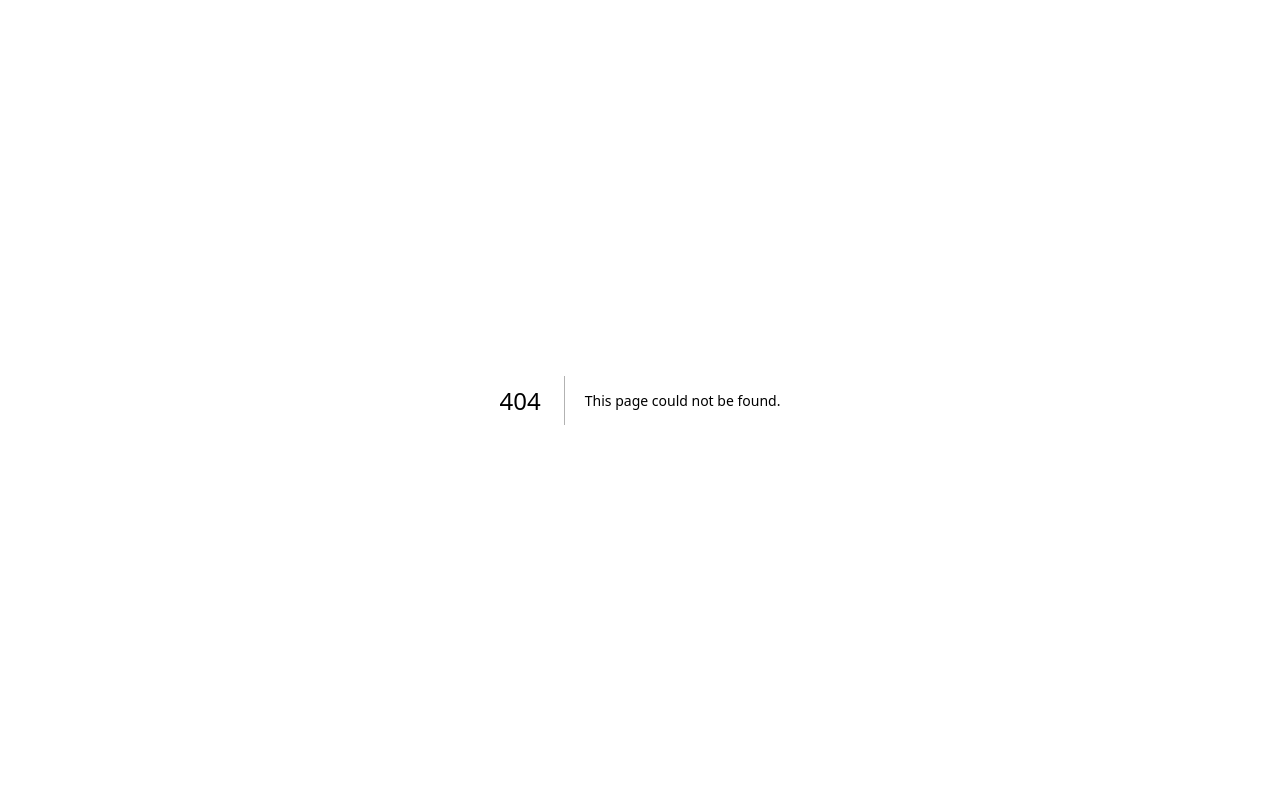
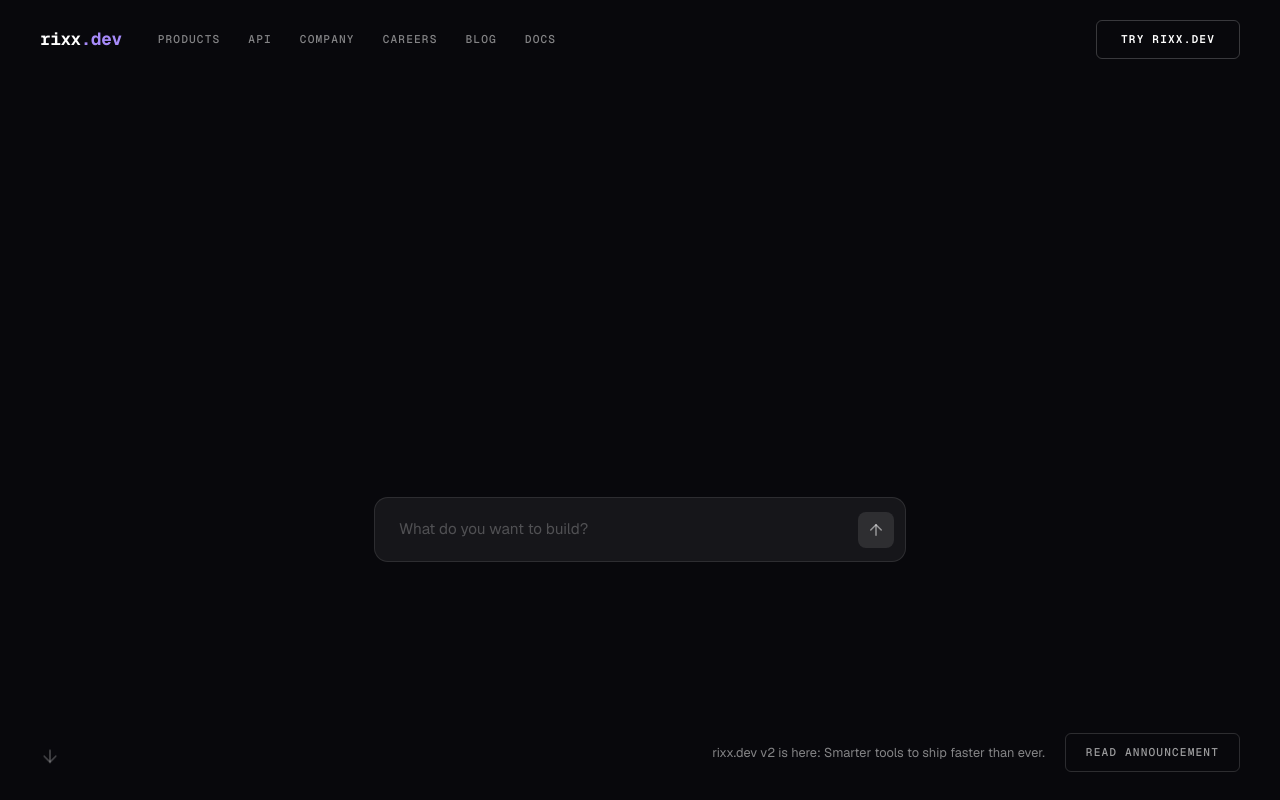
Before and after one commit to dev-rixx/nextjs-ui-collection, a Next.js app: page /reveal-v1 in a window 1280 px wide. Before the commit this address had no page. Built offline with nearby package versions, Linux system fonts and the light colour scheme.

Commit message:
reveal text

```diff
--- /dev/null
+++ b/app/(reveal)/reveal-v1/page.tsx
@@ -0,0 +1,94 @@
+"use client";
+
+import styles from "../../../components/reveal/reveal.module.css";
+import RevealTitle from "../../../components/reveal/RevealTitle";
+
+export default function RixxHero() {
+  return (
+    <div className={styles.page}>
+      {/* ── Navbar ── */}
+      <nav className={styles.navbar}>
+        <div className={styles.navLeft}>
+          <div className={styles.logo}>
+            rixx<span className={styles.logoAccent}>.dev</span>
+          </div>
+          <div className={styles.navLinks}>
+            <a href="#" className={styles.navLink}>
+              Products
+            </a>
+            <a href="#" className={styles.navLink}>
+              API
+            </a>
+            <a href="#" className={styles.navLink}>
+              Company
+            </a>
+            <a href="#" className={styles.navLink}>
+              Careers
+            </a>
+            <a href="#" className={styles.navLink}>
+              Blog
+            </a>
+            <a href="#" className={styles.navLink}>
+              Docs
+            </a>
+          </div>
+        </div>
+        <button className={styles.tryBtn}>Try rixx.dev</button>
+      </nav>
+
+      {/* ── Hero center ── */}
+      <div className={styles.heroCenter}>
+        <RevealTitle />
+
+        <div className={styles.searchBox}>
+          <input
+            className={styles.searchInput}
+            type="text"
+            placeholder="What do you want to build?"
+          />
+          <button className={styles.searchSubmit} aria-label="Submit">
+            <svg
+              width="18"
+              height="18"
+              viewBox="0 0 24 24"
+              fill="none"
+              stroke="currentColor"
+              strokeWidth="2"
+              strokeLinecap="round"
+              strokeLinejoin="round"
+            >
+              <line x1="12" y1="19" x2="12" y2="5" />
+              <polyline points="5 12 12 5 19 12" />
+            </svg>
+          </button>
+        </div>
+      </div>
+
+      {/* ── Bottom bar ── */}
+      <div className={styles.bottomBar}>
+        <div className={styles.scrollHint}>
+          <svg
+            width="20"
+            height="20"
+            viewBox="0 0 24 24"
+            fill="none"
+            stroke="currentColor"
+            strokeWidth="2"
+            strokeLinecap="round"
+            strokeLinejoin="round"
+          >
+            <line x1="12" y1="5" x2="12" y2="19" />
+            <polyline points="19 12 12 19 5 12" />
+          </svg>
+        </div>
+
+        <div className={styles.announcement}>
+          <span className={styles.announcementText}>
+            rixx.dev v2 is here: Smarter tools to ship faster than ever.
+          </span>
+          <button className={styles.announcementBtn}>Read Announcement</button>
+        </div>
+      </div>
+    </div>
+  );
+}
--- /dev/null
+++ b/components/reveal/RevealTitle.tsx
@@ -0,0 +1,49 @@
+"use client";
+
+import { useRef, useCallback, useState } from "react";
+import styles from "./reveal.module.css";
+
+const RADIUS = 200;
+
+export default function RevealTitle() {
+  const wrapperRef = useRef<HTMLDivElement>(null);
+  const [mask, setMask] = useState<string>(
+    "radial-gradient(circle 0px at 0px 0px, #fff 0%, transparent 100%)",
+  );
+
+  const handleMouseMove = useCallback((e: React.MouseEvent<HTMLDivElement>) => {
+    const el = wrapperRef.current;
+    if (!el) return;
+    const rect = el.getBoundingClientRect();
+    const x = e.clientX - rect.left;
+    const y = e.clientY - rect.top;
+    setMask(
+      `radial-gradient(circle ${RADIUS}px at ${x}px ${y}px, #fff 0%, #fff 40%, transparent 100%)`,
+    );
+  }, []);
+
+  const handleMouseLeave = useCallback(() => {
+    setMask(
+      "radial-gradient(circle 0px at 0px 0px, #fff 0%, transparent 100%)",
+    );
+  }, []);
+
+  return (
+    <div
+      ref={wrapperRef}
+      className={styles.titleWrapper}
+      onMouseMove={handleMouseMove}
+      onMouseLeave={handleMouseLeave}
+    >
+      <h1
+        className={styles.title}
+        style={{
+          WebkitMaskImage: mask,
+          maskImage: mask,
+        }}
+      >
+        rixx<span className={styles.titleDot}>.dev</span>
+      </h1>
+    </div>
+  );
+}
--- /dev/null
+++ b/components/reveal/reveal.module.css
@@ -0,0 +1,250 @@
+.page {
+  position: relative;
+  min-height: 100vh;
+  background: #08080c;
+  overflow: hidden;
+  display: flex;
+  flex-direction: column;
+  cursor: default;
+}
+
+/* ── Navbar ── */
+.navbar {
+  position: relative;
+  z-index: 20;
+  display: flex;
+  align-items: center;
+  justify-content: space-between;
+  padding: 20px 40px;
+}
+
+.navLeft {
+  display: flex;
+  align-items: center;
+  gap: 36px;
+}
+
+.logo {
+  font-family: var(--font-geist-mono), monospace;
+  font-size: 1.1rem;
+  font-weight: 700;
+  color: #fff;
+  letter-spacing: -0.02em;
+}
+
+.logoAccent {
+  color: #a78bfa;
+}
+
+.navLinks {
+  display: flex;
+  gap: 28px;
+}
+
+.navLink {
+  font-family: var(--font-geist-mono), monospace;
+  font-size: 0.7rem;
+  font-weight: 500;
+  color: rgba(255, 255, 255, 0.5);
+  text-decoration: none;
+  text-transform: uppercase;
+  letter-spacing: 0.1em;
+  transition: color 0.25s ease;
+}
+
+.navLink:hover {
+  color: #fff;
+}
+
+.tryBtn {
+  font-family: var(--font-geist-mono), monospace;
+  font-size: 0.7rem;
+  font-weight: 600;
+  text-transform: uppercase;
+  letter-spacing: 0.1em;
+  color: #fff;
+  background: none;
+  border: 1px solid rgba(255, 255, 255, 0.2);
+  padding: 10px 24px;
+  border-radius: 6px;
+  cursor: pointer;
+  transition:
+    background 0.25s ease,
+    border-color 0.25s ease;
+}
+
+.tryBtn:hover {
+  background: rgba(255, 255, 255, 0.08);
+  border-color: rgba(255, 255, 255, 0.4);
+}
+
+/* ── Hero center ── */
+.heroCenter {
+  flex: 1;
+  display: flex;
+  flex-direction: column;
+  align-items: center;
+  justify-content: center;
+  position: relative;
+  z-index: 10;
+  gap: 48px;
+  padding-bottom: 40px;
+}
+
+/* ── Giant title (reveal on hover) ── */
+.titleWrapper {
+  position: relative;
+  z-index: 10;
+  user-select: none;
+  cursor: crosshair;
+  padding: 40px 60px;
+}
+
+.title {
+  font-family: var(--font-geist-sans), system-ui, sans-serif;
+  font-size: clamp(80px, 14vw, 200px);
+  font-weight: 800;
+  letter-spacing: -0.04em;
+  line-height: 1;
+  color: transparent;
+  background: linear-gradient(
+    180deg,
+    rgba(255, 255, 255, 0.95) 0%,
+    rgba(255, 255, 255, 0.4) 100%
+  );
+  background-clip: text;
+  -webkit-background-clip: text;
+  text-align: center;
+  white-space: nowrap;
+  transition:
+    mask-image 0.05s ease,
+    -webkit-mask-image 0.05s ease;
+}
+
+.titleDot {
+  background: linear-gradient(180deg, #a78bfa 0%, #7c3aed 100%);
+  background-clip: text;
+  -webkit-background-clip: text;
+  color: transparent;
+}
+
+/* ── Search box ── */
+.searchBox {
+  position: relative;
+  z-index: 10;
+  width: 100%;
+  max-width: 580px;
+  padding: 0 24px;
+}
+
+.searchInput {
+  width: 100%;
+  padding: 20px 56px 20px 24px;
+  background: rgba(255, 255, 255, 0.06);
+  border: 1px solid rgba(255, 255, 255, 0.1);
+  border-radius: 14px;
+  color: #fff;
+  font-size: 0.95rem;
+  font-family: var(--font-geist-sans), system-ui, sans-serif;
+  outline: none;
+  transition:
+    border-color 0.3s ease,
+    background 0.3s ease,
+    box-shadow 0.3s ease;
+}
+
+.searchInput::placeholder {
+  color: rgba(255, 255, 255, 0.25);
+}
+
+.searchInput:focus {
+  border-color: rgba(167, 139, 250, 0.4);
+  background: rgba(167, 139, 250, 0.06);
+  box-shadow: 0 0 0 4px rgba(167, 139, 250, 0.08);
+}
+
+.searchSubmit {
+  position: absolute;
+  right: 36px;
+  top: 50%;
+  transform: translateY(-50%);
+  background: rgba(255, 255, 255, 0.1);
+  border: none;
+  border-radius: 8px;
+  width: 36px;
+  height: 36px;
+  display: flex;
+  align-items: center;
+  justify-content: center;
+  cursor: pointer;
+  color: rgba(255, 255, 255, 0.5);
+  transition:
+    background 0.2s,
+    color 0.2s;
+}
+
+.searchSubmit:hover {
+  background: rgba(167, 139, 250, 0.25);
+  color: #fff;
+}
+
+/* ── Bottom bar ── */
+.bottomBar {
+  position: relative;
+  z-index: 20;
+  display: flex;
+  align-items: center;
+  justify-content: space-between;
+  padding: 20px 40px 28px;
+}
+
+.scrollHint {
+  color: rgba(255, 255, 255, 0.25);
+  animation: bobDown 2s ease-in-out infinite;
+}
+
+@keyframes bobDown {
+  0%,
+  100% {
+    transform: translateY(0);
+  }
+  50% {
+    transform: translateY(6px);
+  }
+}
+
+.announcement {
+  display: flex;
+  align-items: center;
+  gap: 20px;
+}
+
+.announcementText {
+  font-size: 0.8rem;
+  color: rgba(255, 255, 255, 0.5);
+  font-family: var(--font-geist-sans), system-ui, sans-serif;
+}
+
+.announcementBtn {
+  font-family: var(--font-geist-mono), monospace;
+  font-size: 0.7rem;
+  font-weight: 500;
+  text-transform: uppercase;
+  letter-spacing: 0.1em;
+  color: rgba(255, 255, 255, 0.6);
+  background: none;
+  border: 1px solid rgba(255, 255, 255, 0.15);
+  padding: 10px 20px;
+  border-radius: 6px;
+  cursor: pointer;
+  transition:
+    color 0.25s,
+    border-color 0.25s,
+    background 0.25s;
+}
+
+.announcementBtn:hover {
+  color: #fff;
+  border-color: rgba(255, 255, 255, 0.35);
+  background: rgba(255, 255, 255, 0.05);
+}
```
